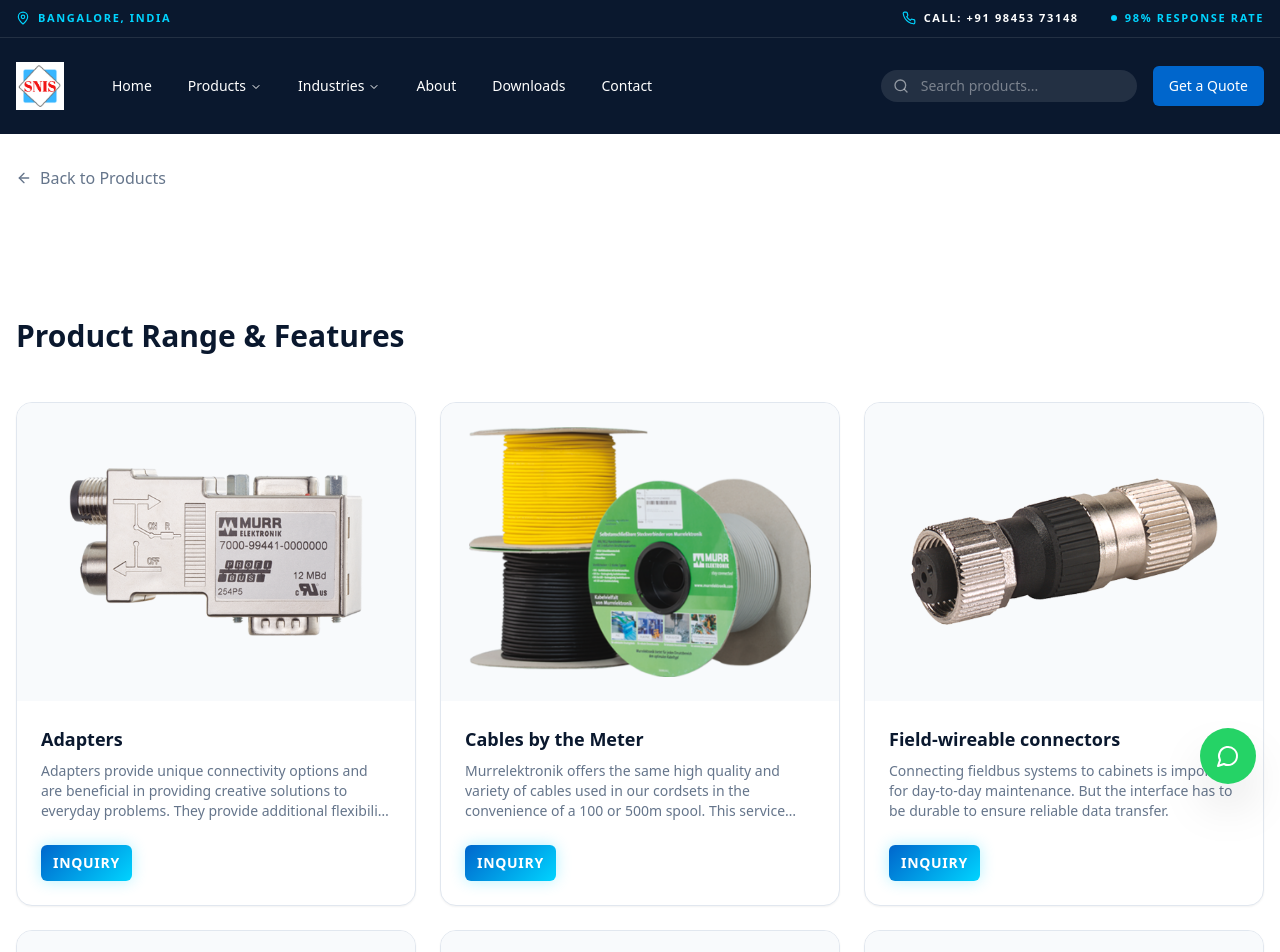
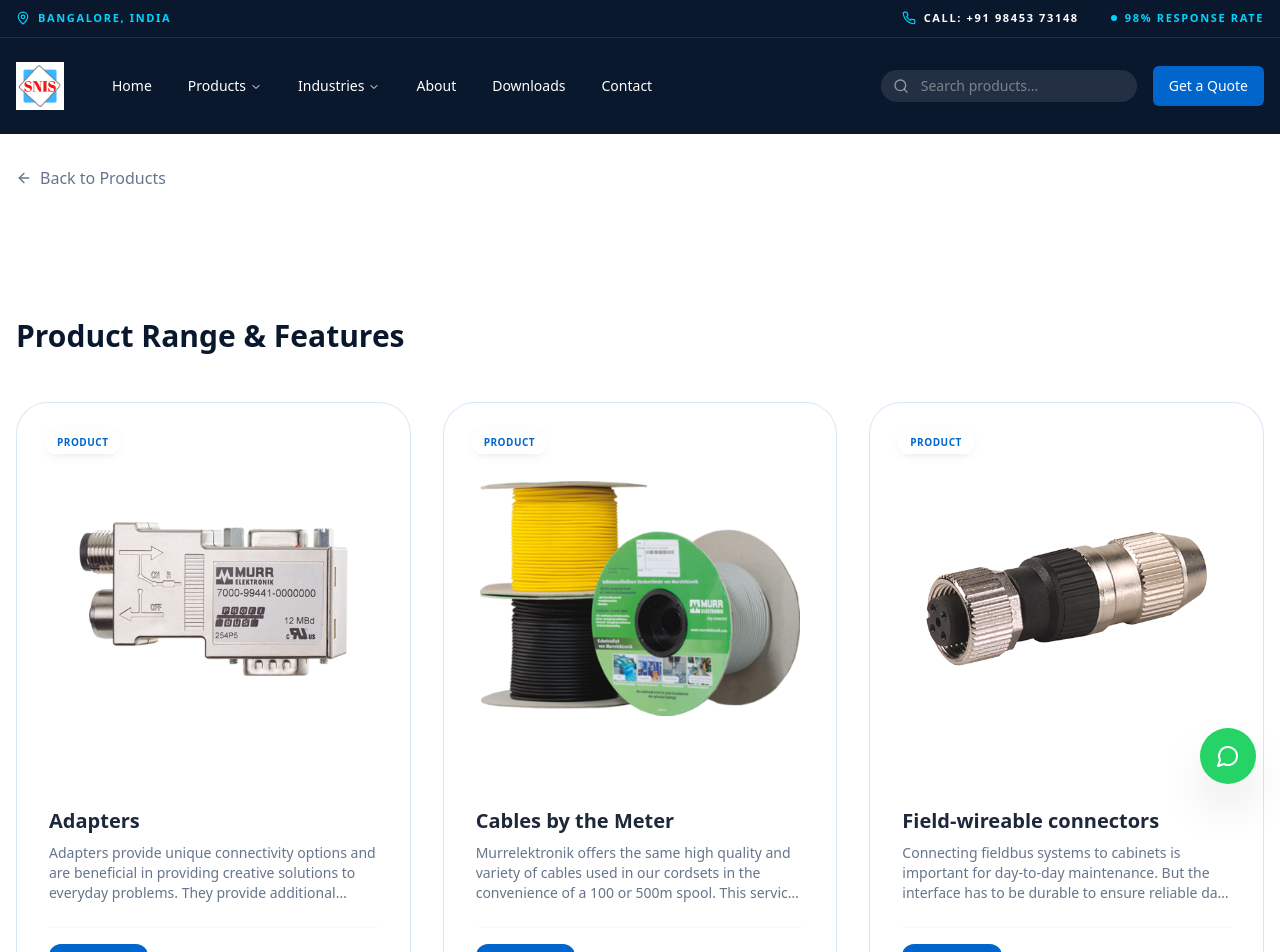
Before and after one commit to JanakeeshHd/SNIS, a React (Vite) app: page /products/connection-technology in a window 1280 px wide. Shown: the top 952 px of the page. Built offline with nearby package versions, Linux system fonts and the light colour scheme.

Commit message:
products card zoom stylee addes

```diff
--- a/src/components/home/Categories.tsx
+++ b/src/components/home/Categories.tsx
@@ -1,7 +1,8 @@
 import { motion } from "framer-motion";
 import { ArrowRight, Cpu, Network, Cable, Box } from "lucide-react";
-import { Link } from "react-router-dom";
+import { Link, useNavigate } from "react-router-dom";
 import { SITE_CONTENT } from "@/data/content";
+import { cn } from "@/lib/utils";
 
 const iconMap = {
   "electronics-in-cabinet": <Cpu className="w-8 h-8" />,
@@ -11,6 +12,7 @@ const iconMap = {
 };
 
 export const Categories = () => {
+  const navigate = useNavigate();
   return (
     <section className="py-32 bg-white relative overflow-hidden">
       {/* Decorative background element */}
--- a/src/pages/CategoryDetail.tsx
+++ b/src/pages/CategoryDetail.tsx
@@ -46,29 +46,52 @@ const CategoryDetail = () => {
           <div className="space-y-12">
             <h2 className="text-3xl font-bold text-primary mb-8">Product Range & Features</h2>
             {relatedProducts.length > 0 ? (
-              <div className="grid grid-cols-1 sm:grid-cols-2 lg:grid-cols-3 gap-6">
+              <div className="grid grid-cols-1 sm:grid-cols-2 lg:grid-cols-3 gap-8">
                 {relatedProducts.map((product: ProductItem, i: number) => (
                   <motion.div
                     key={i}
-                    initial={{ opacity: 0, y: 10 }}
+                    initial={{ opacity: 0, y: 20 }}
                     whileInView={{ opacity: 1, y: 0 }}
                     viewport={{ once: true }}
-                    transition={{ delay: i * 0.05 }}
-                    className="rounded-2xl overflow-hidden border bg-white shadow-sm hover:shadow-card-hover transition-all duration-300"
+                    transition={{ duration: 0.4, delay: i * 0.05 }}
+                    className="group relative flex flex-col bg-white rounded-[2rem] border border-secondary/15 hover:border-accent hover:shadow-card-hover transition-all duration-500 p-3"
                   >
-                    <div className="aspect-[4/3] bg-slate-50 flex items-center justify-center">
+                    <div className="relative aspect-square rounded-[1.7rem] bg-bg-light overflow-hidden mb-6">
+                      <div className="absolute inset-0 bg-gradient-to-br from-secondary/5 to-transparent opacity-0 group-hover:opacity-100 transition-opacity duration-500" />
+                      <div className="absolute top-4 left-4 flex flex-col gap-2 z-10">
+                        <span className="px-3 py-1 bg-white/90 backdrop-blur-sm text-[10px] font-black text-secondary rounded-full shadow-soft uppercase tracking-wider">
+                          Product
+                        </span>
+                      </div>
+
                       {product.image ? (
-                        <img src={product.image} alt={product.name} className="w-full h-full object-contain p-6" />
+                        <img
+                          src={product.image}
+                          alt={product.name}
+                          className="w-full h-full object-contain p-6 group-hover:scale-110 transition-all duration-700"
+                        />
                       ) : (
-                        <div className="text-muted-foreground/40 font-bold italic">Image</div>
+                        <div className="w-full h-full flex items-center justify-center text-slate-300 group-hover:scale-110 transition-transform duration-700">
+                          <div className="relative">
+                             <div className="w-24 h-24 border-2 border-slate-200 rounded-lg transform rotate-12 group-hover:rotate-45 transition-transform" />
+                             <div className="absolute top-0 left-0 w-24 h-24 border-2 border-accent/20 rounded-lg transform -rotate-12 group-hover:rotate-0 transition-transform" />
+                          </div>
+                        </div>
                       )}
                     </div>
 
-                    <div className="p-6">
-                      <h3 className="text-lg font-bold text-primary mb-2">{product.name}</h3>
-                      <p className="text-sm text-muted-foreground mb-4 line-clamp-3">{product.description}</p>
-                      <div className="pt-2">
-                        <Button size="sm" variant="cta" onClick={() => navigate('/contact')}>Inquiry</Button>
+                    <div className="px-5 pb-6 flex-grow flex flex-col">
+                      <h3 className="text-xl font-black text-foreground mb-2 line-clamp-2 group-hover:text-secondary transition-colors">
+                        {product.name}
+                      </h3>
+                      <p className="text-sm text-muted-foreground font-medium mb-6 line-clamp-3">
+                        {product.description}
+                      </p>
+
+                      <div className="mt-auto pt-4 border-t border-slate-50 flex items-center justify-between">
+                        <Button variant="default" className="rounded-xl font-bold px-6" onClick={() => navigate('/contact')}>
+                          Inquiry
+                        </Button>
                       </div>
                     </div>
                   </motion.div>
--- a/src/pages/Products.tsx
+++ b/src/pages/Products.tsx
@@ -3,9 +3,8 @@ import { motion } from "framer-motion";
 import { Layout } from "@/components/layout/Layout";
 import { SITE_CONTENT } from "@/data/content";
 import { Button } from "@/components/ui/button";
-import { Search } from "lucide-react";
+import { Search, ArrowRight } from "lucide-react";
 import { useNavigate } from "react-router-dom";
-import { Input } from "@/components/ui/input";
 
 const Products = () => {
   const navigate = useNavigate();
@@ -22,10 +21,10 @@ const Products = () => {
   return (
     <Layout>
       {/* Header */}
-      <section className="bg-slate-50 border-b py-16">
+      <section className="bg-bg-light border-b py-16">
         <div className="container mx-auto px-4 text-center max-w-4xl">
-          <h1 className="text-4xl md:text-5xl font-bold text-industrial-blue mb-6">Our Products</h1>
-          <p className="text-slate-600 text-lg leading-relaxed">
+          <h1 className="text-4xl md:text-5xl font-bold text-primary mb-6">Our Products</h1>
+          <p className="text-muted-foreground text-lg leading-relaxed">
             {SITE_CONTENT.products.intro}
           </p>
         </div>
@@ -55,8 +54,8 @@ const Products = () => {
           </div>
           <div className="relative w-full md:w-96">
             <Search className="absolute left-3 top-1/2 -translate-y-1/2 w-4 h-4 text-muted-foreground" />
-            <Input
-              className="pl-10 h-12 rounded-full bg-bg-light border-none focus:ring-2 focus:ring-accent/20"
+            <input
+              className="flex h-12 w-full rounded-full border-none bg-bg-light px-3 py-2 text-sm pl-10 focus:ring-2 focus:ring-accent/20 outline-none"
               placeholder="Search products..."
               value={searchQuery}
               onChange={(e) => setSearchQuery(e.target.value)}
```
